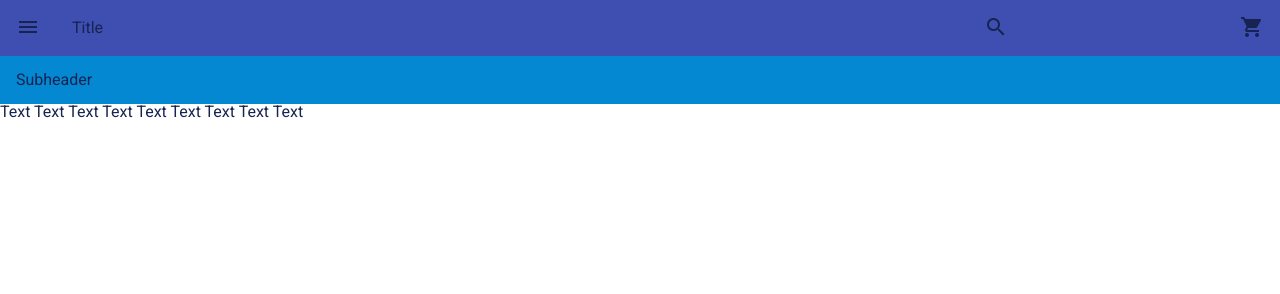
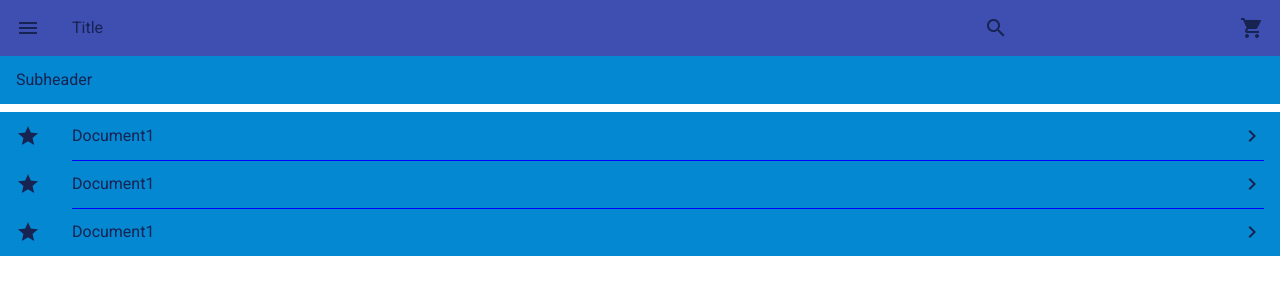
Before and after one commit to SerkanSipahi/material.honey.glass, a website: page packages/appshell/index.html in a window 1280 px wide. Drawn offline with nearby package versions, Linux system fonts and the light colour scheme; files that its build step writes are made by us from their sources.

Commit message:
update according google-material styleguide

```diff
--- a/packages/appshell/css/styles.css
+++ b/packages/appshell/css/styles.css
@@ -9,7 +9,7 @@
  * -- https://zellwk.com/blog/rem-vs-em/
  * -- font sizes, lineheight, Colors & contrast for title, headline, subheading, button, etc
  * --- https://material.io/guidelines/style/typography.html#typography-other-typographic-guidelines
- * - Clearance Icons
+ * - Clearance (Abstand), States(default, acitive, etc), Icons
  * -- https://material.io/guidelines/style/icons.html#icons-system-icons
  * - Components (Vendor)
  * -- https://getmdl.io/index.html
@@ -32,6 +32,8 @@
     --height-80px: 80px;
     --height-88px: 88px;
 
+    --icon-dim : 24px;
+
     --color-8px:  #ff4081;
     --color-16px: #9effff;
     --color-24px: #10b2b2;
@@ -42,8 +44,11 @@
     --color-80px: #34ac71;
     --color-88px: #00796c;
 
+    --border-color: blue;
+
     --key-lines :  16px;
-    --fixed-width: 56px;
+    --repeat-width: 56px;
+    --delimiter:    8px;
 
     --global-color: #172351;
     --global-fontsize: 16px;
@@ -56,14 +61,14 @@
     font-family: 'Material Icons';
     font-weight: normal;
     font-style: normal;
-    font-size: 24px;  /* Preferred icon size */
+    font-size: var(--icon-dim);  /* Preferred icon size */
     display: inline-block;
     line-height: 1;
     text-transform: none;
     letter-spacing: normal;
     word-wrap: normal;
     white-space: nowrap;
-    direction: ltr;
+    direction: rtl;
 
     /* Support for all WebKit browsers. */
     -webkit-font-smoothing: antialiased;
@@ -81,48 +86,58 @@ html {
     padding: 0;
     color: var(--global-color);
     font-size: var(--global-fontsize);
+    font-family: Roboto;
 }
 
-/** Font Family **/
-com-header,
-com-subheader,
-com-list {
-    font-family: Roboto;
+[delimiter] {
+    margin-bottom: var(--delimiter);
 }
 
 /** Keylines **/
 com-header,
-com-subheader {
+com-subheader,
+com-listitem {
     padding: 0 var(--key-lines);
-}
-
-/** Display **/
-com-header,
-com-subheader{
-    display: flex;
-    align-items: center;
 }
 
 /** Components **/
 
 com-header {
+    display: flex;
+    align-items: center;
     height: var(--height-56px);
     background-color: var(--color-56px);
 }
 
 com-subheader {
+    display: flex;
+    align-items: center;
     height: var(--height-48px);
     background-color: var(--color-48px);
 }
 
-com-icon {}
-com-list {}
+com-icon {
+    display:block;
+    width: var(--icon-dim);
+    height: var(--icon-dim);
+}
+com-list {
+    display:block;
+}
 
-com-listitem{}
+com-listitem[line="single"]{
+    height: var(--height-48px);
+    background-color: var(--color-48px);
+}
 
 /** Compositions (components) **/
 
 com-header {
+
+    com-icon, h1 {
+        flex-shrink:1;
+        flex-grow:1;
+    }
 
     h1 { width: 35vw }
 
@@ -133,14 +148,9 @@ com-header {
     com-icon[name="favorite"]{ order: 3 }
     com-icon[name="shopping_cart"]{ order: 4 }
 
-    com-icon, h1 {
-        flex-shrink:1;
-        flex-grow:1;
-    }
-
     /** Dimension burger **/
     com-icon[name="menu"  ]{
-        flex-basis: var(--fixed-width);
+        flex-basis: var(--repeat-width);
         flex-shrink:0;
         flex-grow:0;
     }
@@ -151,3 +161,49 @@ com-header {
         text-align: right;
     }
 }
+
+com-listitem {
+
+    display: flex;
+    align-items: center;
+    justify-content: space-between;
+
+    com-icon {
+        display: flex;
+        height:100%;
+        i {
+            align-self: center;
+        }
+    }
+
+    com-icon {
+        width: var(--repeat-width);
+        flex-shrink:0;
+        flex-grow:0;
+        &:first-child {
+            direction: ltr;
+        }
+        &:last-child {
+            direction: rtl;
+        }
+        &:last-child {
+            border-bottom: 1px solid var(--border-color);
+        }
+    }
+
+    com-text {
+        display: flex;
+        flex-grow:1;
+        flex-shrink:0;
+        height: 100%;
+        border-bottom: 1px solid var(--border-color);
+        div {
+            align-self: center;
+        }
+    }
+
+    &:last-child com-text,
+    &:last-child com-icon {
+        border-bottom: 0;
+    }
+}
--- a/packages/appshell/index.html
+++ b/packages/appshell/index.html
@@ -27,7 +27,7 @@
         <!--
         https://material.io/guidelines/components/subheaders.html
         -->
-        <com-subheader>
+        <com-subheader delimiter>
             Subheader
         </com-subheader>
 
@@ -35,25 +35,59 @@
         https://material.io/guidelines/components/lists.html#lists-specs
         -->
         <!-- Single-Line -->
-        <com-list>
-            <com-listitem icon="a" line="single">Text</com-listitem>
-            <com-listitem icon="b" line="single">Text</com-listitem>
-            <com-listitem icon="c" line="single">Text</com-listitem>
+        <!-- Input: -->
+        <!--
+        <com-list delimiter>
+            <com-listitem icon="a" area line="single">Text</com-listitem>
+            <com-listitem icon="b" area line="single">Text</com-listitem>
+            <com-listitem icon="c" area line="single">Text</com-listitem>
+
+            <com-listitem icon="c" icon-last="b" area line="single">Text</com-listitem>
+        </com-list>
+        -->
+
+        <!-- output: -->
+        <com-list delimiter>
+            <com-listitem line="single" icon="navigate_next" line="single">
+                <com-icon name=">navigate_next"><i class="icons">star</i></com-icon>
+                <com-text><div>Document1</div></com-text>
+                <com-icon name=">navigate_next"><i class="icons">navigate_next</i></com-icon>
+            </com-listitem>
+            <com-listitem line="single">
+                <com-icon name=">navigate_next"><i class="icons">star</i></com-icon>
+                <com-text><div>Document1</div></com-text>
+                <com-icon name=">navigate_next"><i class="icons">navigate_next</i></com-icon>
+            </com-listitem>
+            <com-listitem line="single">
+                <com-icon name=">navigate_next"><i class="icons">star</i></com-icon>
+                <com-text><div>Document1</div></com-text>
+                <com-icon name=">navigate_next"><i class="icons">navigate_next</i></com-icon>
+            </com-listitem>
         </com-list>
 
-        <!-- Two-Lines -->
+        <!-- Single-Line area
         <com-list>
-            <com-listitem icon="a" line="single">Text</com-listitem>
-            <com-listitem icon="b" line="single">Text</com-listitem>
-            <com-listitem icon="c" line="single">Text</com-listitem>
+            <com-listitem icon="a" area line="single">Text</com-listitem>
+            <com-listitem icon="b" area line="single">Text</com-listitem>
+            <com-listitem icon="c" area line="single">Text</com-listitem>
         </com-list>
+         -->
 
-        <!-- Three-Lines -->
+        <!-- Two-Lines
+        <com-list>
+            <com-listitem icon="a" line="double">Text</com-listitem>
+            <com-listitem icon="b" line="double">Text</com-listitem>
+            <com-listitem icon="c" line="double">Text</com-listitem>
+        </com-list>
+         -->
+
+        <!-- Three-Lines
         <com-list>
             <com-listitem src="./a/b.png" line="three">Text</com-listitem>
             <com-listitem src="./a/b.png" line="three">Text</com-listitem>
             <com-listitem src="./a/b.png" line="three">Text</com-listitem>
         </com-list>
+         -->
 
     </body>
 </html>
--- a/postcss.config.js
+++ b/postcss.config.js
@@ -7,7 +7,7 @@ module.exports = {
         postcssNested,
         autoprefixer({
             browsers: ["last 2 versions"]
-        }),
-        cssnano
+        })//,
+        //cssnano
     ],
 };
```
